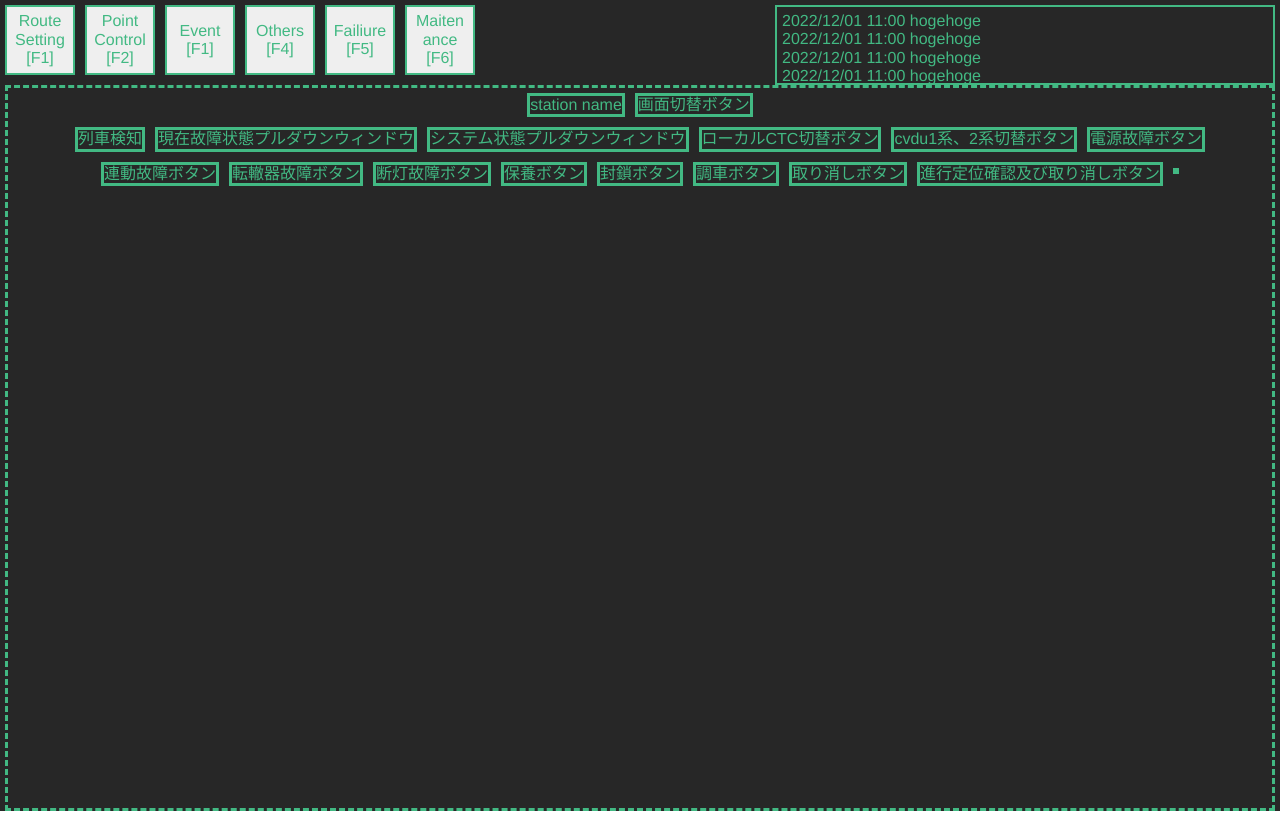
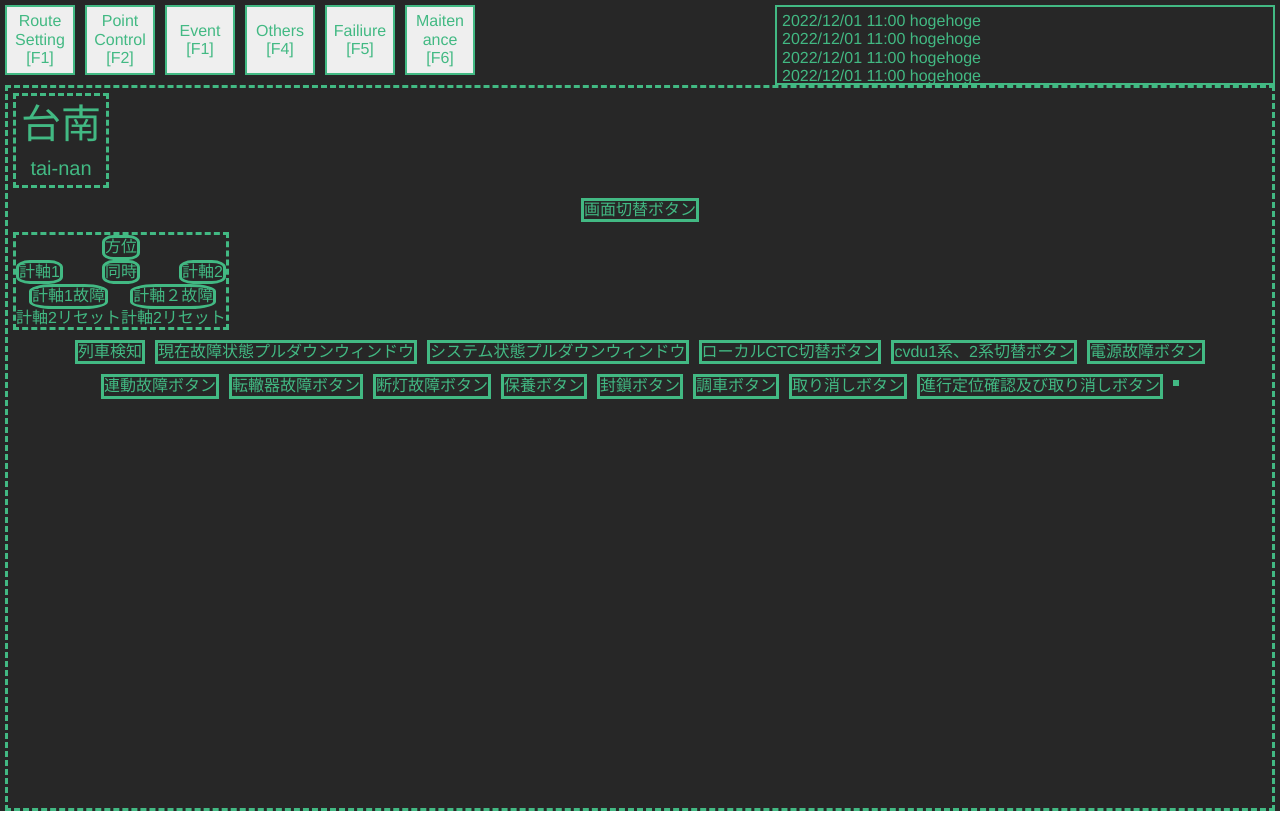
Before and after one commit to absender57/taina_cvdu, a Vue app: page / in a window 1280 px wide. Built offline with nearby package versions, Linux system fonts and the light colour scheme.

Commit message:
make station name and axle counter

```diff
--- /dev/null
+++ b/src/components/axle_counter.vue
@@ -0,0 +1,75 @@
+<script setup lang="ts">
+console.log("test");
+</script>
+
+<template>
+  <div class="contents">
+    <span class="direction">方位</span>
+    <span class="use1">計軸1</span>
+    <span class="use_both">同時</span>
+    <span class="use2">計軸2</span>
+    <span class="failiure1">計軸1故障</span>
+    <span class="failiure2">計軸２故障</span>
+    <a class="reset1">計軸2リセット</a>
+    <a class="reset2">計軸2リセット</a>
+  </div>
+</template>
+
+<!-- Add "scoped" attribute to limit CSS to this component only -->
+<style scoped lang="scss">
+.contents {
+  margin: 5px;
+  color: var(--main-shapeColor);
+  border: dashed;
+  width: fit-content;
+  display: grid;
+  grid-template-columns: repeat(4, auto);
+  grid-template-rows: repeat(４, auto);
+  place-items: center;
+
+  span,
+  button {
+    border: solid;
+    border-radius: 30%;
+  }
+  .direction {
+    grid-column: 1 / 5;
+    grid-row: 1;
+  }
+
+  .use1 {
+    grid-column: 1;
+    grid-row: 2;
+  }
+
+  .use_both {
+    grid-column: 2 / 4;
+    grid-row: 2;
+  }
+
+  .use2 {
+    grid-column: 4;
+    grid-row: 2;
+  }
+
+  .failiure1 {
+    grid-column: 1 / 3;
+    grid-row: 3;
+  }
+
+  .failiure2 {
+    grid-column: 3 / 5;
+    grid-row: 3;
+  }
+
+  .reset1 {
+    grid-column: 1 / 3;
+    grid-row: 4;
+  }
+
+  .reset2 {
+    grid-column: 3 / 5;
+    grid-row: 4;
+  }
+}
+</style>
--- a/src/components/line_view.vue
+++ b/src/components/line_view.vue
@@ -1,11 +1,14 @@
 <script setup lang="ts">
+import station_Name from "./station_name.vue";
+import axle_Counter from "./axle_counter.vue";
 console.log("test");
 </script>
 
 <template>
   <div class="contents">
-    <span>station name</span>
+    <station_Name />
     <span>画面切替ボタン</span>
+    <axle_Counter />
     <div>
       <span>列車検知</span>
       <span>現在故障状態プルダウンウィンドウ</span>
--- /dev/null
+++ b/src/components/station_name.vue
@@ -0,0 +1,37 @@
+<script setup lang="ts">
+console.log("stationName");
+</script>
+
+<template>
+  <div class="contents">
+    <p class="tradditionalChar">台南</p>
+    <p class="alphabetChar">tai-nan</p>
+  </div>
+</template>
+
+<!-- Add "scoped" attribute to limit CSS to this component only -->
+<style scoped lang="scss">
+.main {
+  height: 90vh;
+}
+
+.contents {
+  margin: 5px;
+  color: var(--main-shapeColor);
+  border: dashed;
+  width: fit-content;
+  display: grid;
+  place-items: center;
+  p {
+    color: var(--main-shapeColor);
+    margin: 5px;
+    width: fit-content;
+  }
+  .tradditionalChar {
+    font-size: 40px;
+  }
+  .alphabetChar {
+    font-size: 20px;
+  }
+}
+</style>
```
